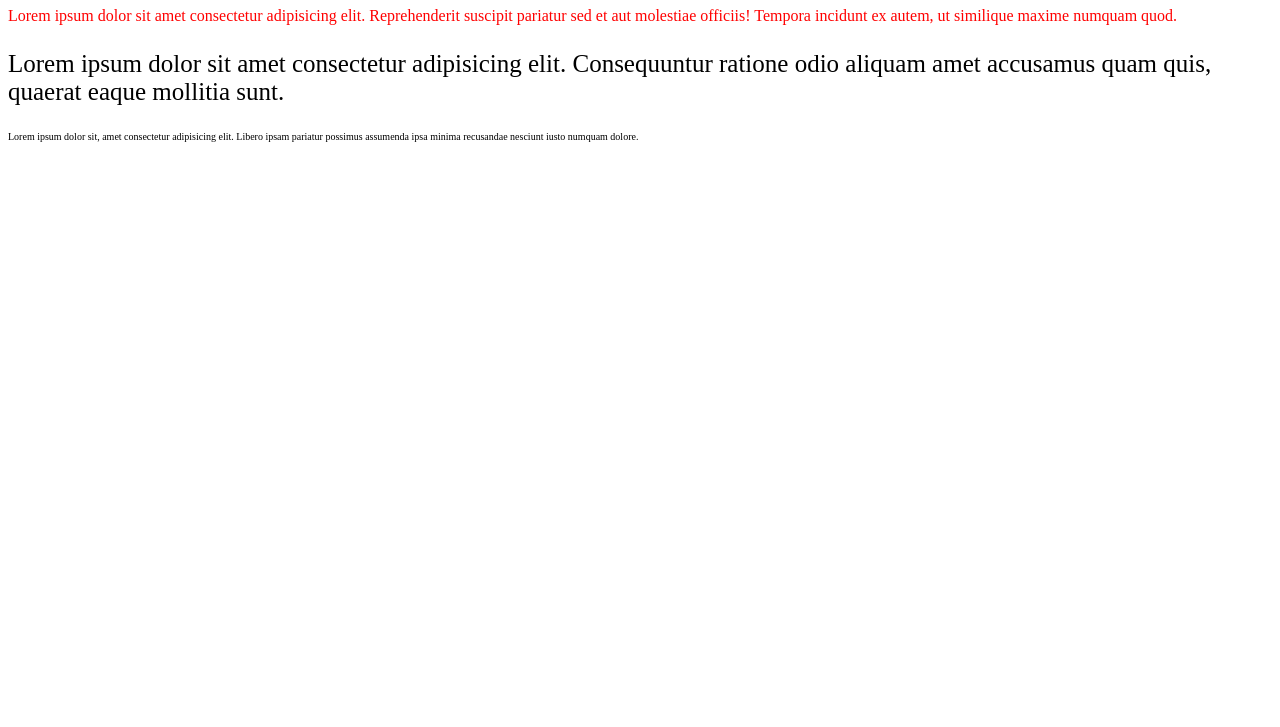
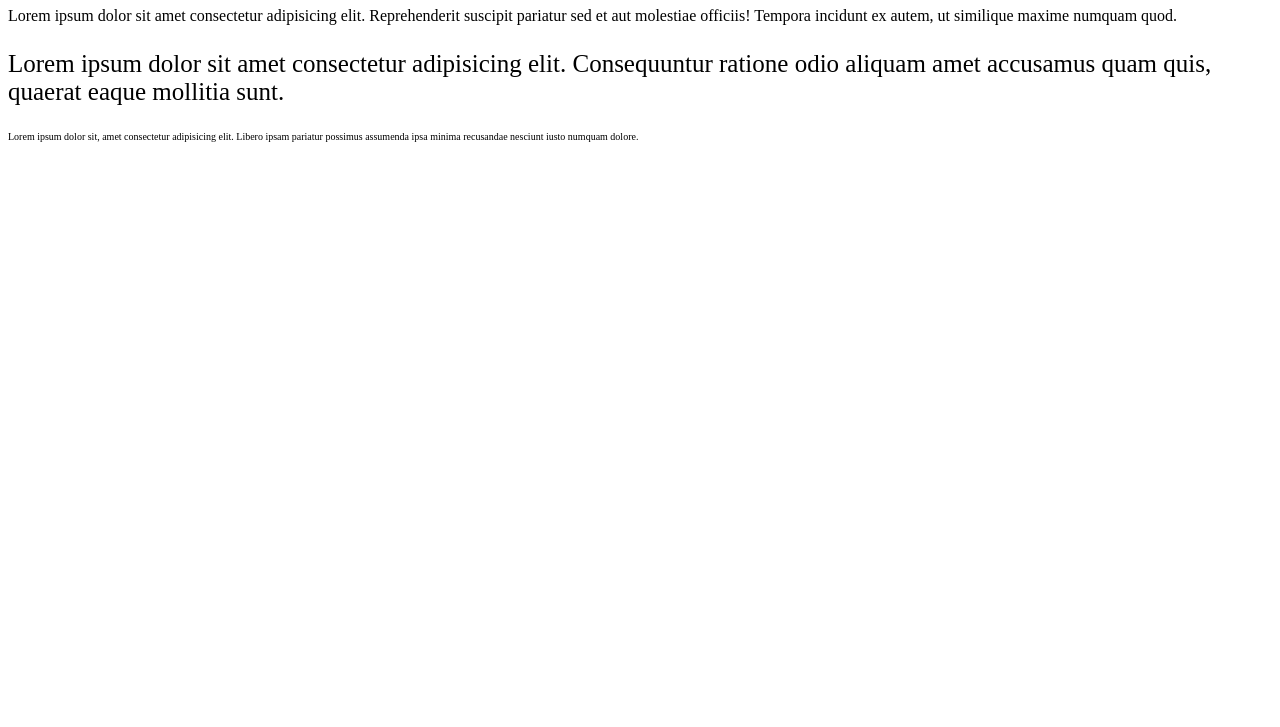
Before and after one commit to sufyan1105/Web-Development, a plain HTML site: page practice set 2/index.html in a window 1280 px wide. Shown: the part 73-800 px from the top of the page. Drawn offline with Linux system fonts and the light colour scheme.

Commit message:
Practice set 2

```diff
--- a/practice set 2/style.css
+++ b/practice set 2/style.css
@@ -1,3 +1,7 @@
+* {
+    font-family: 'Times New Roman';
+}
+
 h1 {
     color: blue;
     text-align: center;
@@ -5,10 +9,6 @@ h1 {
 
 }
 
-#para{
-    color: red;
-    font-family: 'Times New Roman';
-}
 
 #outer{
     font-size: 25px;
```
